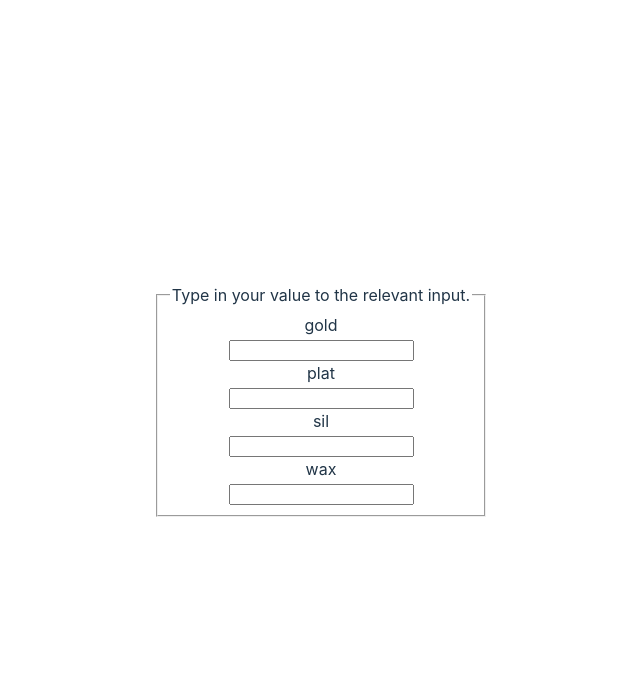
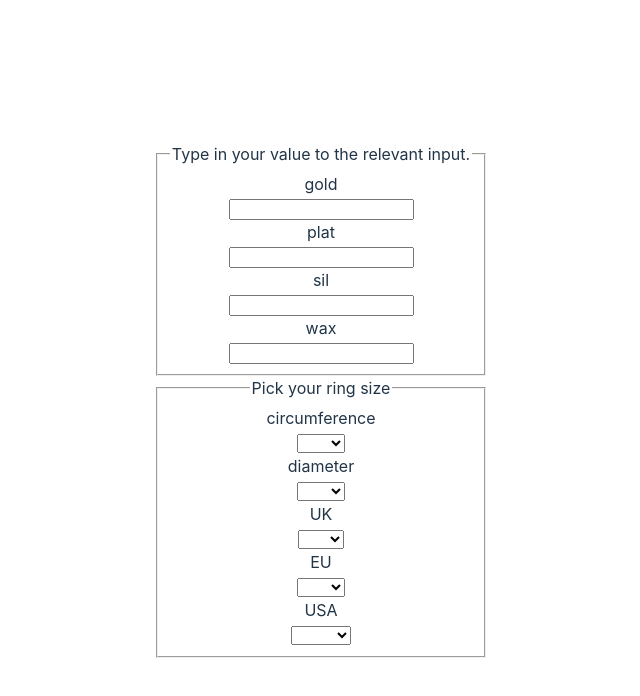
Before and after one commit to robcasson11/Jewellery-Tools, a React (Vite) app: page / in a window 1280 px wide. Shown: the top 696 px of the page, without its empty margins (319-959 px from the left). Built offline with nearby package versions, Linux system fonts and the light colour scheme.

Commit message:
FEAT: Size converter built in to App.jsx and fully functioning. BUG: Dropdowns should reset when other dropdowns change. TODO: Abstract the size converter into it's own components

```diff
--- a/src/App.jsx
+++ b/src/App.jsx
@@ -1,28 +1,70 @@
-import { useState } from "react";
+import { Fragment, useState } from "react";
 import "./App.css";
 import WeightInput from "./components/WeightInput";
+import sizeConverter from "./functions/sizeConverter";
+import sizeConversions from "./data/sizeConversionsData";
 
 function App() {
-  const [values, setValues] = useState({
+  const [weightValues, setWeightValues] = useState({
     gold: "",
     plat: "",
     sil: "",
     wax: "",
   });
 
+  const [sizeValues, setSizeValues] = useState();
+
+  const handleSizeConversion = (event) => {
+    const value = event.target.value;
+    const name = event.target.name;
+    setSizeValues(sizeConverter(name, value));
+    console.log(event);
+  };
+
   return (
+    <>
       <fieldset>
         <legend>Type in your value to the relevant input.</legend>
-      {Object.entries(values).map(([type, value]) => (
+        {Object.entries(weightValues).map(([type, value]) => (
           <WeightInput
             key={type}
             type={type}
             value={value}
-          values={values}
-          setValues={setValues}
+            values={weightValues}
+            setValues={setWeightValues}
           />
         ))}
       </fieldset>
+      <fieldset>
+        <legend>Pick your ring size</legend>
+        {sizeConversions.map((type) => {
+          return (
+            <Fragment key={type.name}>
+              <label htmlFor="type">{type.name}</label>
+              <br />
+              <select
+                id={type.name}
+                name={type.name}
+                onChange={(e) => handleSizeConversion(e)}
+              >
+                <option value={type.data[sizeValues]}>
+                  {type.data[sizeValues]}
+                </option>
+
+                {type.data.map((value) => {
+                  return (
+                    <option key={value} value={value}>
+                      {value}
+                    </option>
+                  );
+                })}
+              </select>
+              <br />
+            </Fragment>
+          );
+        })}
+      </fieldset>
+    </>
   );
 }
 
```
Lines whose indentation alone changed are shown as unchanged.
